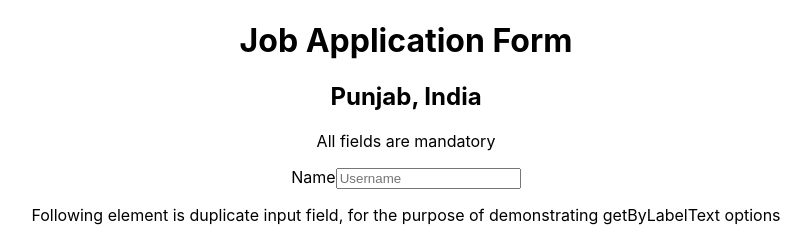
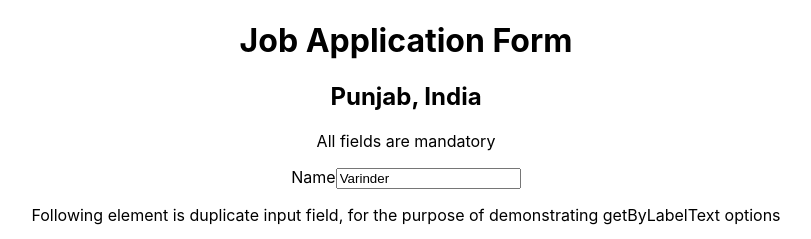
Before and after one commit to varindersingh6885/react-testing, a React (Create React App) app: page / in a window 1280 px wide. Shown: the top 239 px of the page, without its empty margins (234-1045 px from the left). Built offline with nearby package versions, Linux system fonts and the light colour scheme.

Commit message:
getByDisplayValue

```diff
--- a/src/components/applicationForm/applicationForm.jsx
+++ b/src/components/applicationForm/applicationForm.jsx
@@ -7,18 +7,22 @@ const ApplicationForm = () => {
             <form>
                 <div>
                     <label htmlFor="name">Name</label>
-                    <input type="text" id="name" placeholder="Username"/>
+                    <input type="text"
+                        id="name" placeholder="Username"
+                        value="Varinder"
+                        onChange={() => { }}
+                    />
                 </div>
                 <div>
                     <p>Following element is duplicate input field, for the purpose of demonstrating getByLabelText options</p>
                     <label>
                         Name
-                        <textarea type="text"/>
+                        <textarea type="text" />
                     </label>
                 </div>
                 <div>
                     <label htmlFor="bio">Bio</label>
-                    <textarea type="text" id="bio"/>
+                    <textarea type="text" id="bio" />
                 </div>
                 <div>
                     <label htmlFor="job-location">Job location</label>
```
Also changed, not shown: 1 other file (tests, documents, lock files or other folders).
